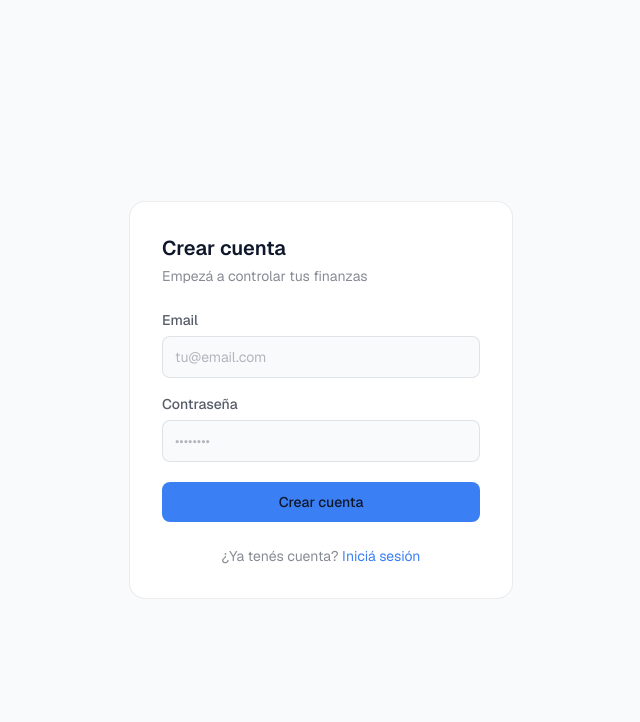
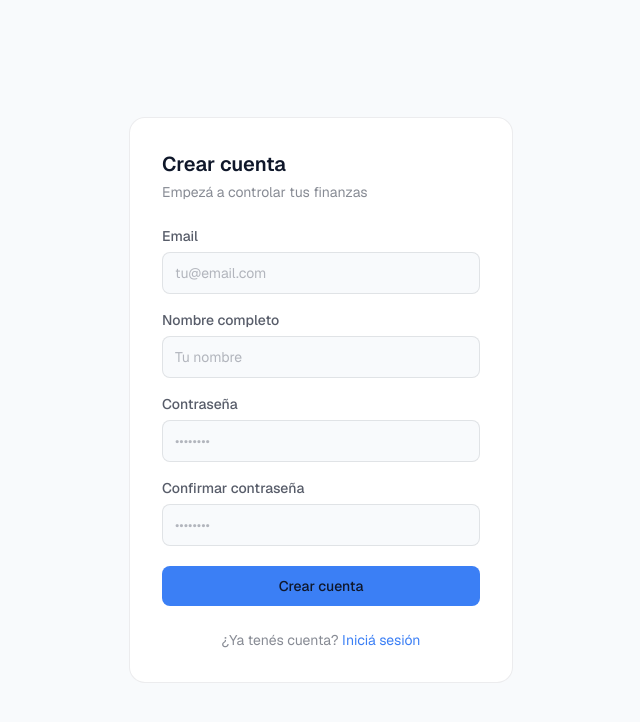
Before and after one commit to TeofiloSaa/finanzas, a Next.js app: page /register in a window 1280 px wide. Shown: the top 722 px of the page, without its empty margins (319-959 px from the left). Built offline with nearby package versions, Linux system fonts and the light colour scheme.

Commit message:
feat: registro con nombre y confirmación de contraseña

```diff
--- a/src/app/(auth)/register/page.tsx
+++ b/src/app/(auth)/register/page.tsx
@@ -6,10 +6,21 @@ import { register } from '@/app/actions/auth'
 
 export default function RegisterPage() {
   const [error, setError] = useState<string | null>(null)
+  const [passwordError, setPasswordError] = useState<string | null>(null)
   const [loading, setLoading] = useState(false)
 
   async function handleSubmit(formData: FormData) {
     setError(null)
+    setPasswordError(null)
+
+    const password = formData.get('password') as string
+    const confirmPassword = formData.get('confirm_password') as string
+
+    if (password !== confirmPassword) {
+      setPasswordError('Las contraseñas no coinciden')
+      return
+    }
+
     setLoading(true)
     const result = await register(formData)
     if (result?.error) {
@@ -43,6 +54,22 @@ export default function RegisterPage() {
         </div>
 
         <div className="flex flex-col gap-1.5">
+          <label htmlFor="full_name" className="text-sm text-fg/70 font-medium">
+            Nombre completo
+          </label>
+          <input
+            id="full_name"
+            name="full_name"
+            type="text"
+            required
+            maxLength={120}
+            placeholder="Tu nombre"
+            className="rounded-lg px-3 py-2.5 text-sm text-fg placeholder-fg/30 border border-fg/10 outline-none focus:border-[#3b7ff5] transition-colors"
+            style={{ backgroundColor: 'var(--background)' }}
+          />
+        </div>
+
+        <div className="flex flex-col gap-1.5">
           <label
             htmlFor="password"
             className="text-sm text-fg/70 font-medium"
@@ -59,6 +86,28 @@ export default function RegisterPage() {
             className="rounded-lg px-3 py-2.5 text-sm text-fg placeholder-fg/30 border border-fg/10 outline-none focus:border-[#3b7ff5] transition-colors"
             style={{ backgroundColor: 'var(--background)' }}
           />
+        </div>
+
+        <div className="flex flex-col gap-1.5">
+          <label
+            htmlFor="confirm_password"
+            className="text-sm text-fg/70 font-medium"
+          >
+            Confirmar contraseña
+          </label>
+          <input
+            id="confirm_password"
+            name="confirm_password"
+            type="password"
+            required
+            placeholder="••••••••"
+            minLength={6}
+            className="rounded-lg px-3 py-2.5 text-sm text-fg placeholder-fg/30 border border-fg/10 outline-none focus:border-[#3b7ff5] transition-colors"
+            style={{ backgroundColor: 'var(--background)' }}
+          />
+          {passwordError && (
+            <p className="text-sm text-red-400 mt-0.5">{passwordError}</p>
+          )}
         </div>
 
         {error && (
--- a/src/app/actions/auth.ts
+++ b/src/app/actions/auth.ts
@@ -20,9 +20,16 @@ export async function login(formData: FormData) {
 export async function register(formData: FormData) {
   const email = formData.get('email') as string
   const password = formData.get('password') as string
+  const fullName = ((formData.get('full_name') as string) ?? '').trim()
 
   const supabase = await createClient()
-  const { error } = await supabase.auth.signUp({ email, password })
+  const { error } = await supabase.auth.signUp({
+    email,
+    password,
+    options: {
+      data: { full_name: fullName },
+    },
+  })
 
   if (error) {
     return { error: error.message }
```
